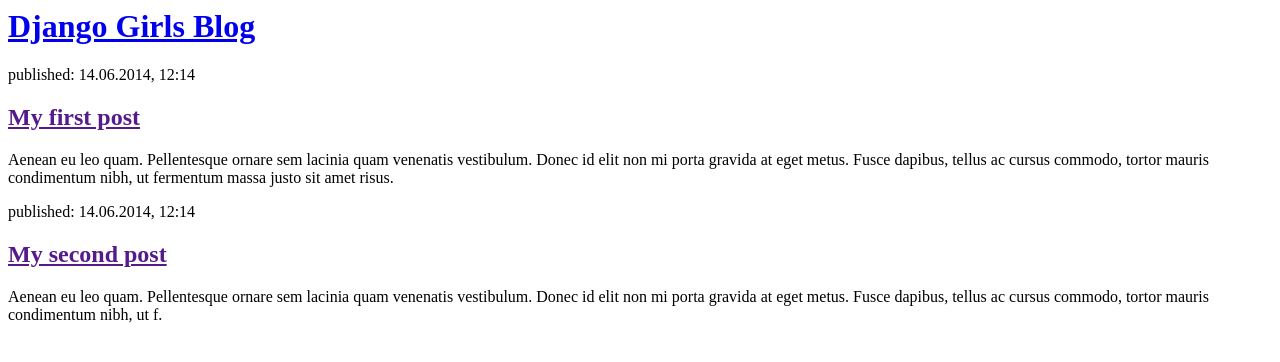
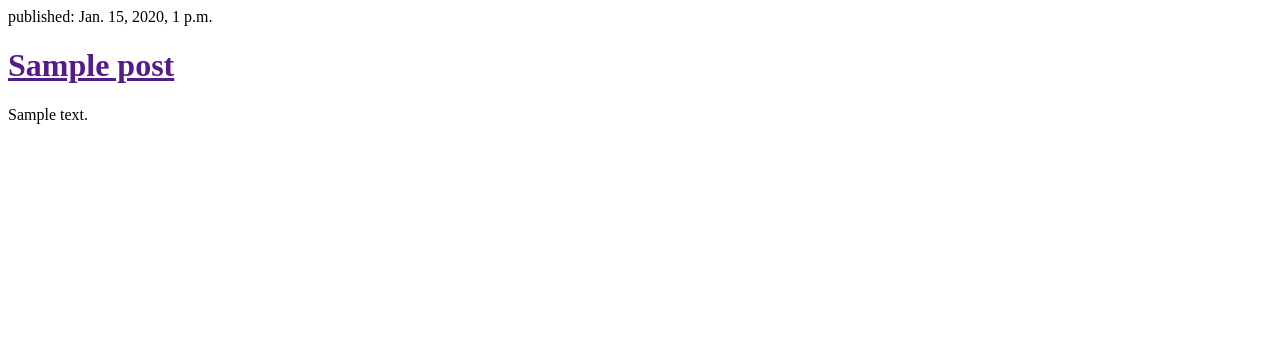
Before and after one commit to LeonidAlekseenko/my-first-blog, a Django app: page / in a window 1280 px wide. Shown: the top 362 px of the page. Run offline with Django 4.2, Linux system fonts and the light colour scheme; tables that the repository leaves empty hold one stand-in row (values such as "Sample post").

Commit message:
Modified templates to display posts from database.

```diff
--- a/mysite/blog/templates/blog/post_list.html
+++ b/mysite/blog/templates/blog/post_list.html
@@ -1,22 +1,11 @@
 <html>
-    <head>
-        <title>Django Girls blog</title>
-    </head>
-    <body>
+    <div>
+        {% for post in posts %}
         <div>
-            <h1><a href="/">Django Girls Blog</a></h1>
+            <p>published: {{ post.published_date }}</p>
+            <h1><a href="">{{ post.title }}</a></h1>
+            <p>{{ post.text|linebreaksbr }}</p>
         </div>
-
-        <div>
-            <p>published: 14.06.2014, 12:14</p>
-            <h2><a href="">My first post</a></h2>
-            <p>Aenean eu leo quam. Pellentesque ornare sem lacinia quam venenatis vestibulum. Donec id elit non mi porta gravida at eget metus. Fusce dapibus, tellus ac cursus commodo, tortor mauris condimentum nibh, ut fermentum massa justo sit amet risus.</p>
-        </div>
-
-        <div>
-            <p>published: 14.06.2014, 12:14</p>
-            <h2><a href="">My second post</a></h2>
-            <p>Aenean eu leo quam. Pellentesque ornare sem lacinia quam venenatis vestibulum. Donec id elit non mi porta gravida at eget metus. Fusce dapibus, tellus ac cursus commodo, tortor mauris condimentum nibh, ut f.</p>
-        </div>
-    </body>
+        {% endfor %}
+    </div>
 </html>
--- a/mysite/blog/views.py
+++ b/mysite/blog/views.py
@@ -1,6 +1,9 @@
 from django.shortcuts import render
+from django.utils import timezone
+from .models import Post
 
 # Create your views here.
 
 def post_list(request):
-    return render(request, 'blog/post_list.html', {})
+    posts = Post.objects.filter(published_date__lte=timezone.now()).order_by('published_date')
+    return render(request, 'blog/post_list.html', {'posts': posts})
```
